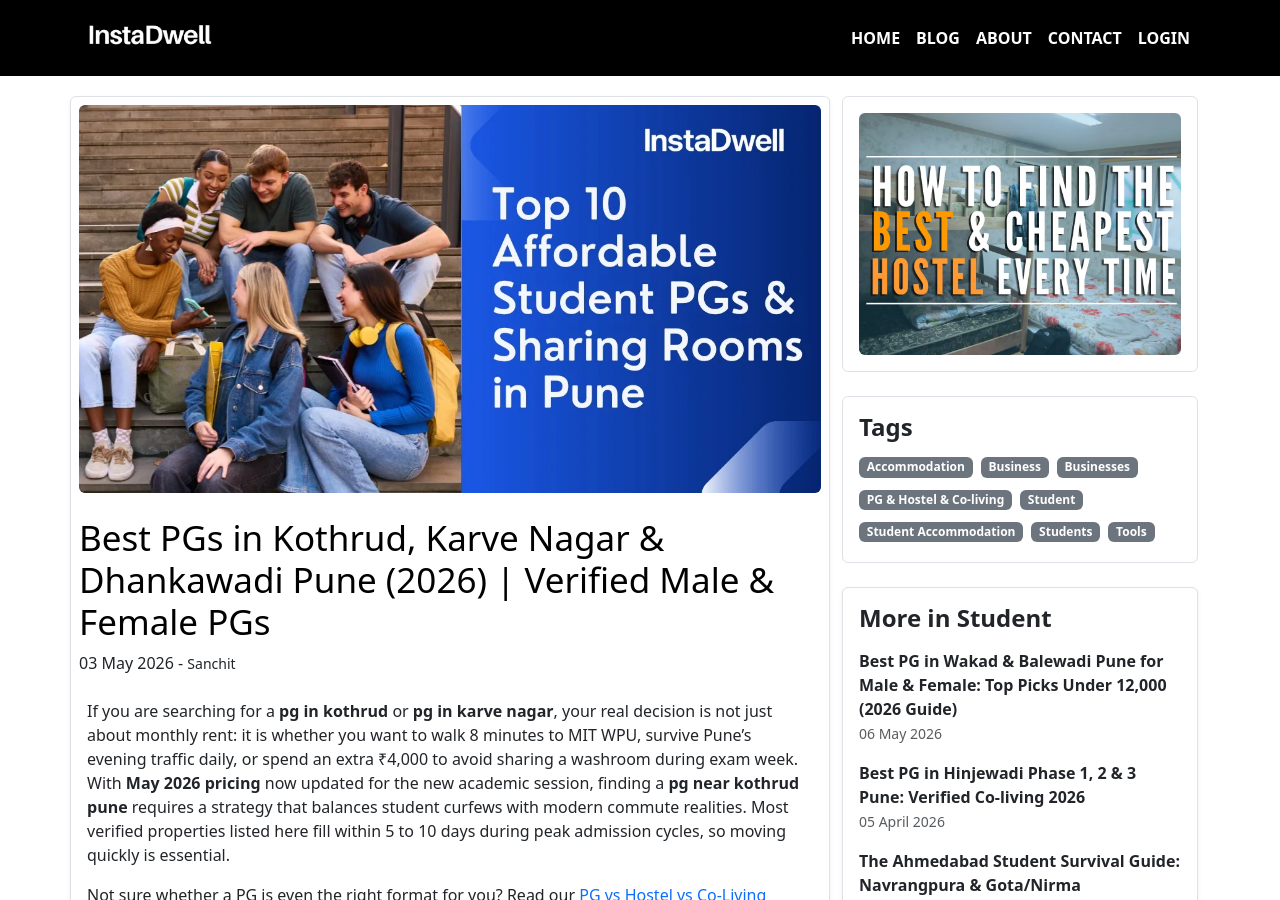
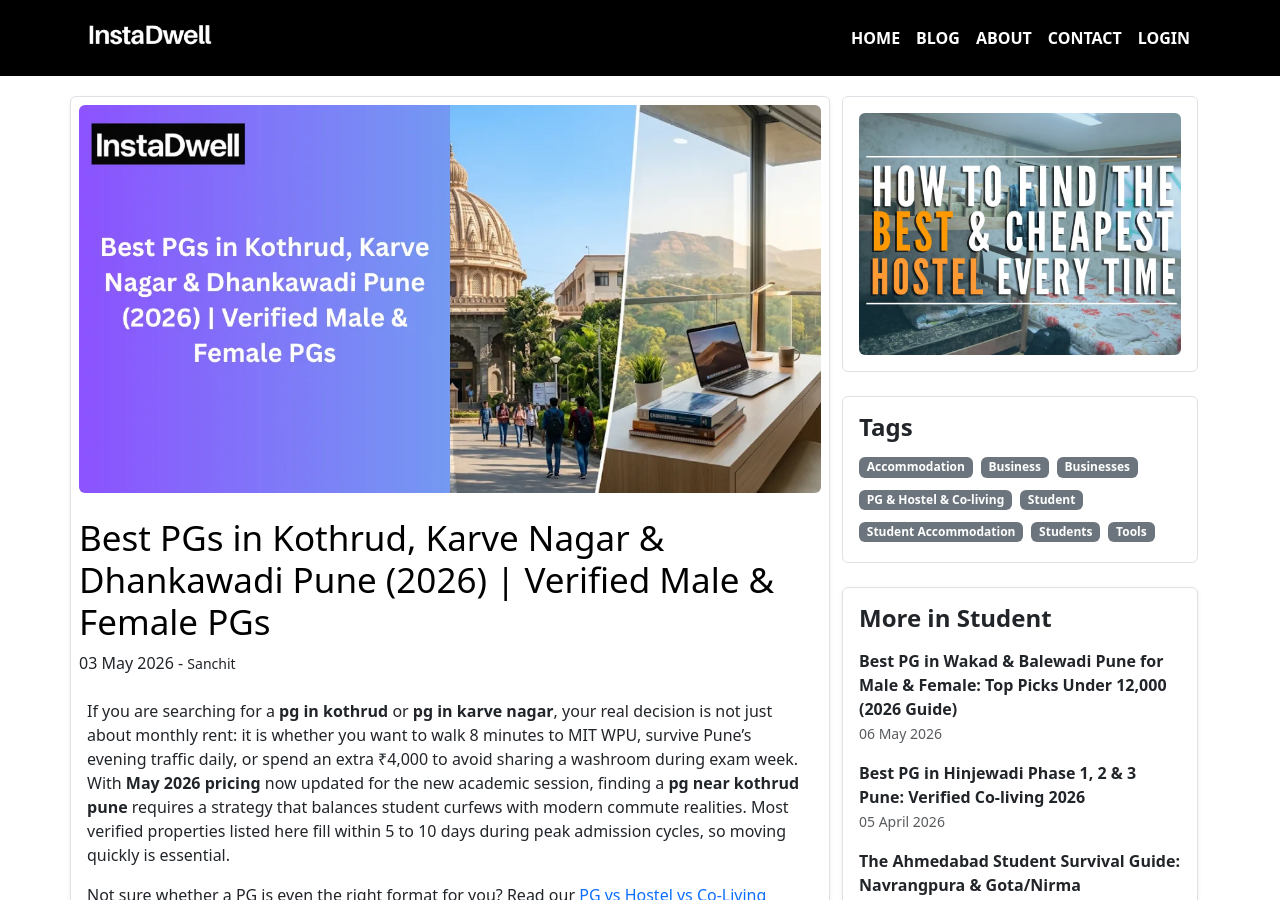
Before and after one commit to instadw/instadwell-blog, a Jekyll site: the page built from _posts/2026-5-3-best-pgs-in-kothrud-karve-nagar-dhankawadi-pune-2026-verified-male-female-pgs.md, in a window 1280 px wide and 900 px high. Built offline with Jekyll 4.4.1, drawn with Linux system fonts in a browser that asks for light colours.

Commit message:
Update 2026-5-3-best-pgs-in-kothrud-karve-nagar-dhankawadi-pune-2026-verified-male-female-pgs.md

```diff
--- a/_posts/2026-5-3-best-pgs-in-kothrud-karve-nagar-dhankawadi-pune-2026-verified-male-female-pgs.md
+++ b/_posts/2026-5-3-best-pgs-in-kothrud-karve-nagar-dhankawadi-pune-2026-verified-male-female-pgs.md
@@ -1,7 +1,7 @@
 ---
 title: "Best PGs in Kothrud, Karve Nagar & Dhankawadi Pune (2026) | Verified Male & Female PGs"
 description: "Compare verified PGs in Kothrud, Karve Nagar & Dhankawadi Pune. May 2026 prices updated. Male & female options from ₹7,699. Zero brokerage, biometric security, food included."
-image: "/assets/images/top-10-affordable-student-pgs-and-sharing-rooms-in-pune.webp"
+image: "/assets/images/best-pg-in-kothrud-karve-nagar-dhankawadi-pune-2026-verified-male-female-pgs.webp"
 layout: post
 permalink: /best-pgs-in-kothrud-karve-nagar-dhankawadi-pune-2026-verified-male-female-pgs
 author: Sanchit
```
